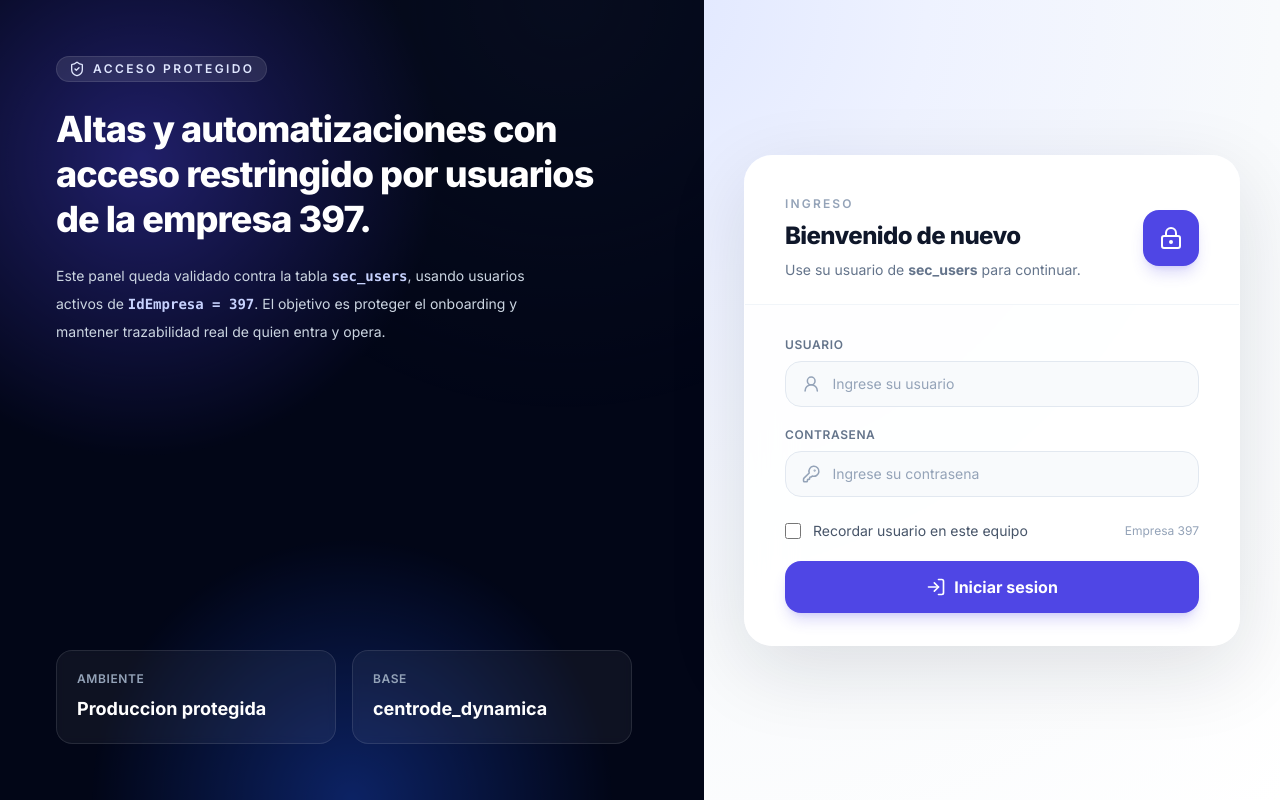
After one commit to datosdynamica/gestion_empresas, a PHP site: page /plugin/views/auth/login.php in a window 1280 px wide. The commit adds this page. Run offline with PHP 8.4, Linux system fonts and the light colour scheme; some libraries are stand-ins or nearby versions.

Commit message:
checkpoint: login protegido con sec_users

```diff
--- a/bootstrap.php
+++ b/bootstrap.php
@@ -13,15 +13,18 @@ require __DIR__ . '/config/database.php';
 
 require __DIR__ . '/helpers/Db.php';
 require __DIR__ . '/helpers/Response.php';
+require __DIR__ . '/helpers/Auth.php';
 require __DIR__ . '/helpers/Validator.php';
 require __DIR__ . '/helpers/FileStorage.php';
 require __DIR__ . '/helpers/WorkflowHelper.php';
 
 require __DIR__ . '/models/BaseModel.php';
+require __DIR__ . '/models/SecUserModel.php';
 require __DIR__ . '/models/NuevaEmpresaModel.php';
 require __DIR__ . '/models/NuevaEmpresaArchivoModel.php';
 require __DIR__ . '/models/NuevaEmpresaHistorialModel.php';
 require __DIR__ . '/models/EmpresaModel.php';
 require __DIR__ . '/models/ClienteModel.php';
 
+require __DIR__ . '/controllers/AuthController.php';
 require __DIR__ . '/controllers/NuevasEmpresasController.php';
--- a/config/app.php
+++ b/config/app.php
@@ -19,6 +19,9 @@ define('ESTADO_ERROR_APROBACION', 'ERROR_APROBACION');
 define('TABLA_EMPRESAS_NUEVAS', 'EmpresasNuevas');
 define('TABLA_EMPRESAS_NUEVAS_ARCHIVOS', 'EmpresasNuevasArchivos');
 define('TABLA_EMPRESAS_NUEVAS_HISTORIAL', 'EmpresasNuevasHistorial');
+define('TABLA_SEC_USERS', 'sec_users');
+define('AUTH_SESSION_KEY', 'gestion_empresas_auth');
+define('AUTH_REMEMBER_LOGIN_COOKIE', 'gestion_empresas_login');
 
 const TIPOS_ARCHIVO_PERMITIDOS = [
     'pfx' => ['pfx', 'p12'],
--- /dev/null
+++ b/views/auth/login.php
@@ -0,0 +1,112 @@
+<?php declare(strict_types=1); ?>
+<!DOCTYPE html>
+<html lang="es">
+<head>
+    <meta charset="UTF-8">
+    <meta name="viewport" content="width=device-width, initial-scale=1.0">
+    <title><?= htmlspecialchars($pageTitle ?? APP_NAME, ENT_QUOTES, 'UTF-8') ?></title>
+    <script src="https://cdn.tailwindcss.com"></script>
+    <link rel="preconnect" href="https://fonts.googleapis.com">
+    <link rel="preconnect" href="https://fonts.gstatic.com" crossorigin>
+    <link href="https://fonts.googleapis.com/css2?family=Inter:wght@300;400;500;600;700;800&display=swap" rel="stylesheet">
+    <script src="https://unpkg.com/lucide@latest"></script>
+    <?php $cssVersion = @filemtime(__DIR__ . '/../../public/assets/css/app.css') ?: time(); ?>
+    <link rel="stylesheet" href="public/assets/css/app.css?v=<?= $cssVersion ?>">
+</head>
+<body class="min-h-screen bg-[radial-gradient(circle_at_top,_#e0e7ff_0%,_#eef2ff_28%,_#f8fafc_62%,_#ffffff_100%)] text-slate-900">
+    <main class="min-h-screen grid lg:grid-cols-[1.1fr,0.9fr]">
+        <section class="hidden lg:flex flex-col justify-between p-10 xl:p-14 bg-slate-950 text-white relative overflow-hidden">
+            <div class="absolute inset-0 opacity-40 bg-[radial-gradient(circle_at_20%_20%,_#4f46e5_0%,_transparent_35%),radial-gradient(circle_at_80%_0%,_#0f172a_0%,_transparent_42%),radial-gradient(circle_at_50%_100%,_#1d4ed8_0%,_transparent_30%)]"></div>
+            <div class="relative z-10">
+                <span class="inline-flex items-center gap-2 px-3 py-1 rounded-full bg-white/10 border border-white/10 text-xs font-semibold uppercase tracking-[0.2em] text-indigo-100">
+                    <i data-lucide="shield-check" class="w-4 h-4"></i>
+                    Acceso Protegido
+                </span>
+                <h1 class="mt-6 text-4xl font-black tracking-tight leading-tight max-w-xl">Altas y automatizaciones con acceso restringido por usuarios de la empresa 397.</h1>
+                <p class="mt-5 text-slate-300 max-w-lg text-sm leading-7">Este panel queda validado contra la tabla <code class="text-indigo-200 font-semibold">sec_users</code>, usando usuarios activos de <code class="text-indigo-200 font-semibold">IdEmpresa = 397</code>. El objetivo es proteger el onboarding y mantener trazabilidad real de quien entra y opera.</p>
+            </div>
+            <div class="relative z-10 grid grid-cols-2 gap-4 max-w-xl">
+                <div class="rounded-2xl border border-white/10 bg-white/5 p-5 backdrop-blur-sm">
+                    <p class="text-xs uppercase tracking-wider text-slate-400 font-semibold">Ambiente</p>
+                    <p class="mt-2 text-lg font-bold">Produccion protegida</p>
+                </div>
+                <div class="rounded-2xl border border-white/10 bg-white/5 p-5 backdrop-blur-sm">
+                    <p class="text-xs uppercase tracking-wider text-slate-400 font-semibold">Base</p>
+                    <p class="mt-2 text-lg font-bold">centrode_dynamica</p>
+                </div>
+            </div>
+        </section>
+
+        <section class="flex items-center justify-center p-6 sm:p-10">
+            <div class="w-full max-w-xl">
+                <div class="mb-8 lg:hidden">
+                    <span class="inline-flex items-center gap-2 px-3 py-1 rounded-full bg-indigo-50 text-indigo-700 border border-indigo-100 text-xs font-semibold uppercase tracking-widest">
+                        <i data-lucide="shield-check" class="w-4 h-4"></i>
+                        Acceso Protegido
+                    </span>
+                    <h1 class="mt-5 text-3xl font-black tracking-tight text-slate-900">Altas y Automatizaciones</h1>
+                    <p class="mt-3 text-sm text-slate-500 leading-6">Ingreso restringido a usuarios activos de <strong>sec_users</strong> para la empresa master <strong>397</strong>.</p>
+                </div>
+
+                <div class="rounded-[28px] border border-white/70 bg-white/90 shadow-[0_24px_80px_rgba(15,23,42,0.12)] backdrop-blur-xl overflow-hidden">
+                    <div class="px-7 sm:px-10 pt-8 sm:pt-10 pb-6 border-b border-slate-100 bg-white/70">
+                        <div class="flex items-center justify-between gap-4">
+                            <div>
+                                <p class="text-xs font-semibold uppercase tracking-[0.18em] text-slate-400">Ingreso</p>
+                                <h2 class="mt-2 text-2xl font-black tracking-tight text-slate-900">Bienvenido de nuevo</h2>
+                                <p class="mt-2 text-sm text-slate-500">Use su usuario de <strong>sec_users</strong> para continuar.</p>
+                            </div>
+                            <div class="hidden sm:flex items-center justify-center w-14 h-14 rounded-2xl bg-indigo-600 text-white shadow-lg shadow-indigo-600/20">
+                                <i data-lucide="lock-keyhole" class="w-6 h-6"></i>
+                            </div>
+                        </div>
+                    </div>
+
+                    <div class="px-7 sm:px-10 py-8">
+                        <?php if (!empty($_SESSION['error'])): ?>
+                            <div class="mb-5 rounded-2xl border border-rose-200 bg-rose-50 px-4 py-3 text-sm text-rose-800 font-medium"><?= htmlspecialchars((string) $_SESSION['error'], ENT_QUOTES, 'UTF-8') ?></div>
+                            <?php unset($_SESSION['error']); ?>
+                        <?php endif; ?>
+                        <?php if (!empty($_SESSION['success'])): ?>
+                            <div class="mb-5 rounded-2xl border border-emerald-200 bg-emerald-50 px-4 py-3 text-sm text-emerald-800 font-medium"><?= htmlspecialchars((string) $_SESSION['success'], ENT_QUOTES, 'UTF-8') ?></div>
+                            <?php unset($_SESSION['success']); ?>
+                        <?php endif; ?>
+
+                        <form method="post" action="index.php?action=authenticate" class="space-y-5">
+                            <div class="space-y-2">
+                                <label for="login" class="block text-xs font-semibold uppercase tracking-wider text-slate-500">Usuario</label>
+                                <div class="flex items-center gap-3 rounded-2xl border border-slate-200 bg-slate-50 px-4 py-3 focus-within:border-indigo-400 focus-within:bg-white focus-within:ring-4 focus-within:ring-indigo-500/10 transition">
+                                    <i data-lucide="user-round" class="w-5 h-5 text-slate-400"></i>
+                                    <input id="login" name="login" type="text" value="<?= htmlspecialchars($rememberedLogin ?? '', ENT_QUOTES, 'UTF-8') ?>" autocomplete="username" required class="w-full bg-transparent border-none outline-none text-sm text-slate-800 placeholder:text-slate-400" placeholder="Ingrese su usuario">
+                                </div>
+                            </div>
+
+                            <div class="space-y-2">
+                                <label for="password" class="block text-xs font-semibold uppercase tracking-wider text-slate-500">Contrasena</label>
+                                <div class="flex items-center gap-3 rounded-2xl border border-slate-200 bg-slate-50 px-4 py-3 focus-within:border-indigo-400 focus-within:bg-white focus-within:ring-4 focus-within:ring-indigo-500/10 transition">
+                                    <i data-lucide="key-round" class="w-5 h-5 text-slate-400"></i>
+                                    <input id="password" name="password" type="password" autocomplete="current-password" required class="w-full bg-transparent border-none outline-none text-sm text-slate-800 placeholder:text-slate-400" placeholder="Ingrese su contrasena">
+                                </div>
+                            </div>
+
+                            <div class="flex items-center justify-between gap-3 pt-1">
+                                <label class="inline-flex items-center gap-3 cursor-pointer">
+                                    <input type="checkbox" name="remember_login" value="1" <?= !empty($rememberedLogin) ? 'checked' : '' ?> class="h-4 w-4 rounded border-slate-300 text-indigo-600 focus:ring-indigo-500">
+                                    <span class="text-sm text-slate-600">Recordar usuario en este equipo</span>
+                                </label>
+                                <span class="hidden sm:inline text-xs text-slate-400">Empresa 397</span>
+                            </div>
+
+                            <button type="submit" class="w-full inline-flex items-center justify-center gap-2 rounded-2xl bg-indigo-600 hover:bg-indigo-700 text-white font-bold px-6 py-3.5 shadow-lg shadow-indigo-600/20 transition">
+                                <i data-lucide="log-in" class="w-5 h-5"></i>
+                                <span>Iniciar sesion</span>
+                            </button>
+                        </form>
+                    </div>
+                </div>
+            </div>
+        </section>
+    </main>
+    <script>lucide.createIcons();</script>
+</body>
+</html>
```
Also changed, not shown: controllers/AuthController.php (added, +74 -0 lines), helpers/Auth.php (added, +66 -0 lines), index.php (+39 -1 lines), models/SecUserModel.php (added, +16 -0 lines), views/layout/header.php (+13 -0 lines), .htaccess (added).
